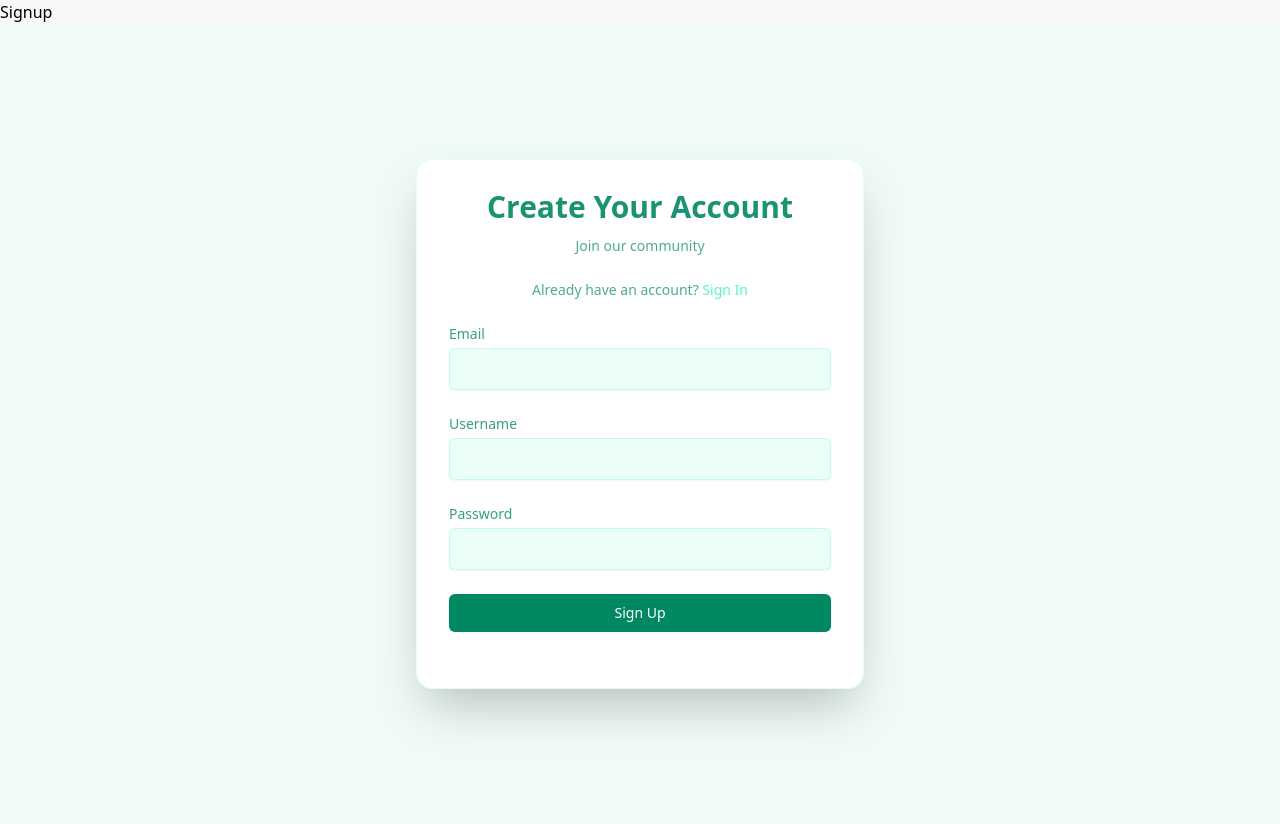
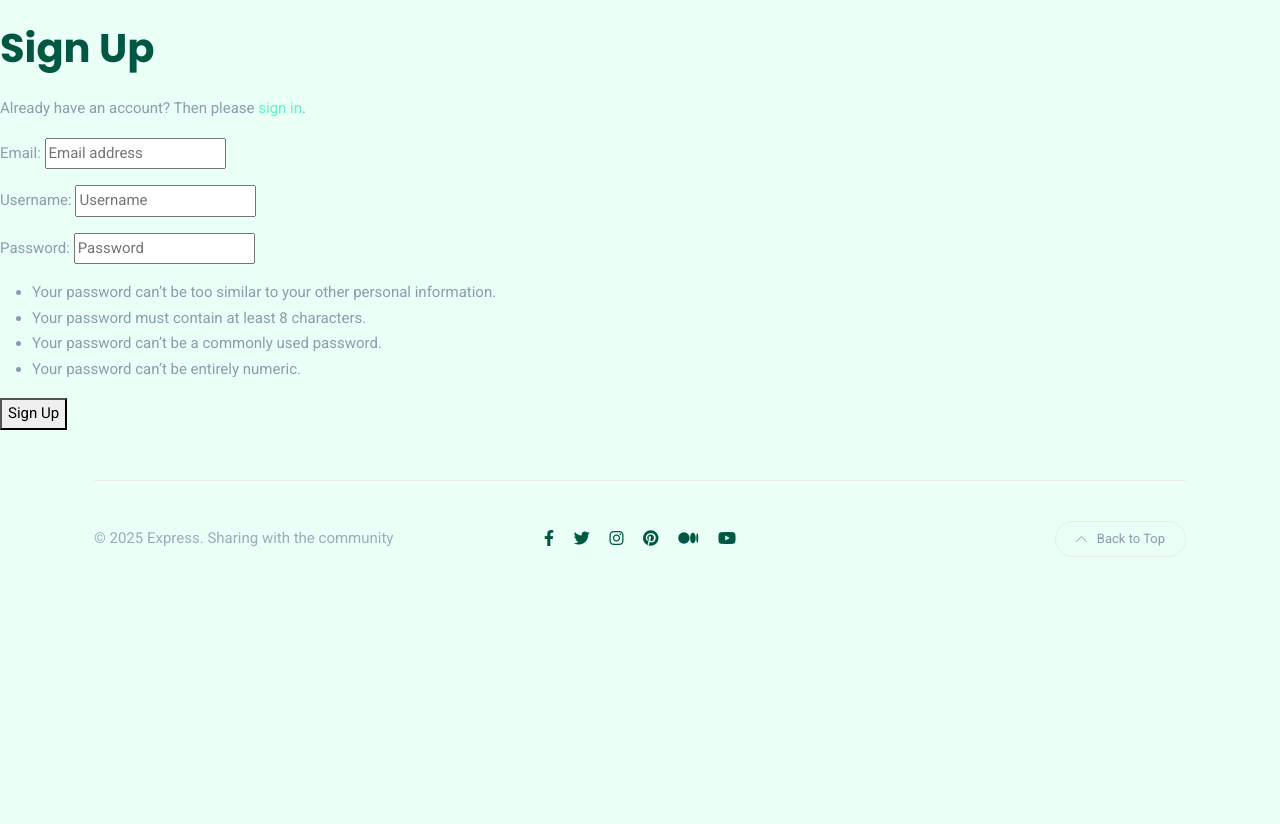
Before and after one commit to Timiemmy/InfoShare, a Django app: page /signup/ in a window 1280 px wide. After the commit the page ends 557 px from the top, so only its background shows below. Run offline with Django 5.2, Linux system fonts and the light colour scheme; some libraries are stand-ins or nearby versions.

Commit message:
almost done

```diff
--- a/blog/templates/base.html
+++ b/blog/templates/base.html
@@ -13,6 +13,9 @@
 	<link href="https://cdn.jsdelivr.net/npm/bootstrap@5.3.0/dist/css/bootstrap.min.css" rel="stylesheet">
 	<link href="https://cdn.jsdelivr.net/npm/bootstrap@5.3.0/dist/css/bootstrap.min.css" rel="stylesheet">
 	<link href="https://cdn.jsdelivr.net/npm/bootstrap@5.1.3/dist/css/bootstrap.min.css" rel="stylesheet">
+	<!-- Add to your base.html -->
+	<link href="https://cdn.bootstrap.com/bootstrap/5.3.2/css/bootstrap.min.css" rel="stylesheet">
+
 	<link rel="stylesheet" href="https://cdn.jsdelivr.net/npm/bootstrap-icons@1.11.0/font/bootstrap-icons.css">
 
 
@@ -186,7 +189,7 @@
 <script src="{%static 'js/slick.min.js' %}"></script>
 <script src="{%static 'js/jquery.sticky-sidebar.min.js' %}"></script>
 <script src="{%static 'js/custom.js' %}"></script>
-
+<script src="https://cdn.bootstrap.com/bootstrap/5.3.2/js/bootstrap.bundle.min.js"></script>
 
 </body>
 
--- a/blog/templates/search.html
+++ b/blog/templates/search.html
@@ -76,7 +76,7 @@
             {% empty %}
             <p>There are no results for your query.</p>
             {% endfor %}
-            <nav></nav>
+            <nav>
                 <ul class="pagination justify-content-center">
                     <li class="page-item active" aria-current="page">
                         <span class="page-link">1</span>
--- a/templates/account/login.html
+++ b/templates/account/login.html
@@ -42,7 +42,7 @@
             <div class="p-8">
                 <div class="text-center mb-6">
                     <h2 class="text-3xl font-bold text-deep-green opacity-90">
-                        {% trans "Welcome Back" %}
+                        <a href="{% url 'home' %}">{% trans "Welcome Back" %} to Express</a>
                     </h2>
                     <p class="text-sm text-deep-green/70 mt-2">
                         {% trans "Sign in to continue" %}
--- a/templates/account/logout.html
+++ b/templates/account/logout.html
@@ -32,10 +32,6 @@
 <body class="bg-mint-white">
 
 
-
-    {% block head_title %}
-    {% trans "Sign Out" %}
-    {% endblock head_title %}
 
     {% block content %}
     <div
--- a/templates/account/signup.html
+++ b/templates/account/signup.html
@@ -1,140 +1,48 @@
+{% extends "base.html" %}
+{% load static %}
 {% load allauth i18n %}
-{% load static %}
-<!DOCTYPE html>
-<html lang="en">
-
-<head>
-    <meta charset="UTF-8">
-    <meta name="viewport" content="width=device-width, initial-scale=1.0">
-    <title>Sign Up</title>
-
-    <!-- Tailwind CSS CDN -->
-    <script src="https://cdn.tailwindcss.com"></script>
-
-    <!-- Custom Tailwind Configuration -->
-    <script>
-        tailwind.config = {
-            theme: {
-                extend: {
-                    colors: {
-                        'deep-green': '#008862',
-                        'mint-white': '#eafff6',
-                        'bright-mint': '#5df8bf',
-                        'soft-mint': '#9dfdd4',
-                        'pearl-white': '#f8f8f8'
-                    },
-                    keyframes: {
-                        wiggle: {
-                            '0%, 100%': { transform: 'rotate(-3deg)' },
-                            '50%': { transform: 'rotate(3deg)' },
-                        },
-                        float: {
-                            '0%, 100%': { transform: 'translateY(0)' },
-                            '50%': { transform: 'translateY(-10px)' },
-                        }
-                    },
-                    animation: {
-                        wiggle: 'wiggle 0.3s ease-in-out',
-                        float: 'float 3s ease-in-out infinite'
-                    }
-                }
-            }
-        }
-    </script>
-</head>
-
-<body class="bg-pearl-white">
-
 
 
 {% block head_title %}
     {% trans "Signup" %}
 {% endblock head_title %}
-
-    {% block content %}
-    <div class="min-h-screen flex items-center justify-center p-4 bg-mint-white/50">
-        <div
-            class="w-full max-w-md bg-white rounded-2xl shadow-2xl border border-soft-mint/30 overflow-hidden transform transition-all duration-300 hover:scale-[1.02] hover:shadow-2xl">
-            <div class="p-8">
-                <div class="text-center mb-6">
-                    <h1 class="text-3xl font-bold text-deep-green opacity-90 animate-float">
-                        {% trans "Create Your Account" %}
-                    </h1>
-                    <p class="text-sm text-deep-green/70 mt-2">
-                        {% trans "Join our community" %}
-                    </p>
-                </div>
-
+{% block body %}
+    {% element h1 %}
+        {% trans "Sign Up" %}
+    {% endelement %}
     {% setvar link %}
-                <a href="{{ login_url }}" class="text-bright-mint hover:text-deep-green transition duration-300">
+        <a href="{{ login_url }}">
         {% endsetvar %}
         {% setvar end_link %}
         </a>
     {% endsetvar %}
-
-                <p class="text-sm text-center text-deep-green/70 mb-6">
-                    {% blocktranslate %}Already have an account? {{ link }}Sign In{{ end_link }}{% endblocktranslate %}
-                </p>
-
+    {% element p %}
+        {% blocktranslate %}Already have an account? Then please {{ link }}sign in{{ end_link }}.{% endblocktranslate %}
+    {% endelement %}
     {% if not SOCIALACCOUNT_ONLY %}
         {% url 'account_signup' as action_url %}
-                <form method="post" action="{{ action_url }}" class="space-y-6">
+        {% element form form=form method="post" action=action_url tags="entrance,signup" %}
+            {% slot body %}
                 {% csrf_token %}
-
-                    {% for field in form %}
-                    <div>
-                        <label class="block text-sm font-medium text-deep-green/80">
-                            {{ field.label }}
-                        </label>
-                        <input type="{{ field.field.widget.input_type }}" name="{{ field.name }}" {% if field.field.required %}required{% endif %}
-                            class="mt-1 block w-full px-3 py-2 bg-soft-mint/20 border border-bright-mint/30 text-deep-green rounded-md shadow-sm focus:outline-none focus:ring-2 focus:ring-bright-mint/50 transition duration-300 hover:border-bright-mint/60 group">
-                        {% if field.errors %}
-                        <p class="mt-1 text-sm text-red-500 animate-wiggle">
-                            {{ field.errors }}
-                        </p>
+                {% element fields form=form unlabeled=True %}
+                {% endelement %}
+                {{ redirect_field }}
+            {% endslot %}
+            {% slot actions %}
+                {% element button tags="prominent,signup" type="submit" %}
+                    {% trans "Sign Up" %}
+                {% endelement %}
+            {% endslot %}
+        {% endelement %}
     {% endif %}
-                    </div>
-                    {% endfor %}
-
-                    <div>
-                        <button type="submit"
-                            class="w-full flex justify-center py-2 px-4 border border-transparent rounded-md shadow-sm text-sm font-medium text-white bg-deep-green hover:bg-bright-mint focus:outline-none focus:ring-2 focus:ring-offset-2 focus:ring-soft-mint transition duration-300 group">
-                            <span class="group-hover:scale-105 transition duration-300">
-                                {% trans "Sign Up" %}
-                            </span>
-                        </button>
-                    </div>
-                </form>
+    {% if PASSKEY_SIGNUP_ENABLED %}
+        {% element hr %}
+        {% endelement %}
+        {% element button href=signup_by_passkey_url tags="prominent,signup,outline,primary" %}
+            {% trans "Sign up using a passkey" %}
+        {% endelement %}
     {% endif %}
-
-                {% if PASSKEY_SIGNUP_ENABLED %}
-                <div class="my-6 relative">
-                    <div class="absolute inset-0 flex items-center">
-                        <div class="w-full border-t border-bright-mint/30"></div>
-                    </div>
-                    <div class="relative flex justify-center text-sm">
-                        <span class="px-2 bg-white text-deep-green/70">
-                            {% trans "Or" %}
-                        </span>
-                    </div>
-                </div>
-
-                <a href="{{ signup_by_passkey_url }}"
-                    class="w-full inline-flex justify-center py-2 px-4 border border-bright-mint/30 rounded-md shadow-sm bg-soft-mint/10 text-sm font-medium text-deep-green hover:bg-soft-mint/20 transition duration-300">
-                    {% trans "Sign up using a passkey" %}
-                </a>
+    {% if SOCIALACCOUNT_ENABLED %}
+        {% include "socialaccount/snippets/login.html" with page_layout="entrance" %}
     {% endif %}
-
-                {% if SOCIALACCOUNT_ENABLED %}
-                <div class="mt-6">
-                    {% include "socialaccount/snippets/login.html" with page_layout="entrance" %}
-                </div>
-                {% endif %}
-            </div>
-        </div>
-    </div>
-    {% endblock content %}
-
-</body>
-
-</html>
+{% endblock %}
```
Also changed, not shown: accounts/forms.py (+8 -1 lines), config/settings.py (+23 -1 lines). Lines whose indentation alone changed are shown as unchanged.
